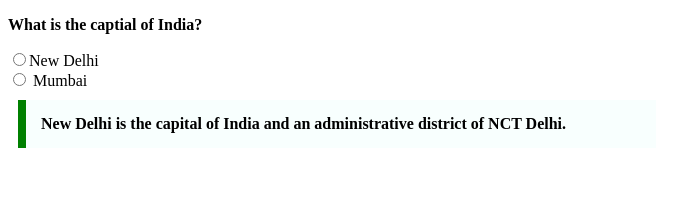
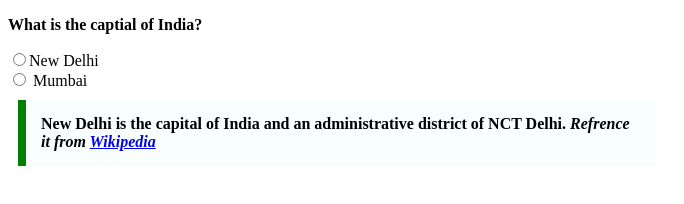
Before and after one commit to acciojob/trivia-Dharam8218, a website: page main.html in a window 1280 px wide. Shown: the whole page, without its empty margins (0-684 px from the left). Drawn offline with Linux system fonts and the light colour scheme.

Commit message:
created a submission

```diff
--- a/main.html
+++ b/main.html
@@ -15,7 +15,8 @@
 
 	<blockquote>
       New Delhi is the capital of India and an administrative district of NCT Delhi.
-    </blockquote>
+      <cite> Refrence it from <a href="https://en.wikipedia.org/wiki/New_Delhi">Wikipedia</a></cite>
+	</blockquote>
     <script type="text/javascript" src="./script.js">
 </script>
 
```
